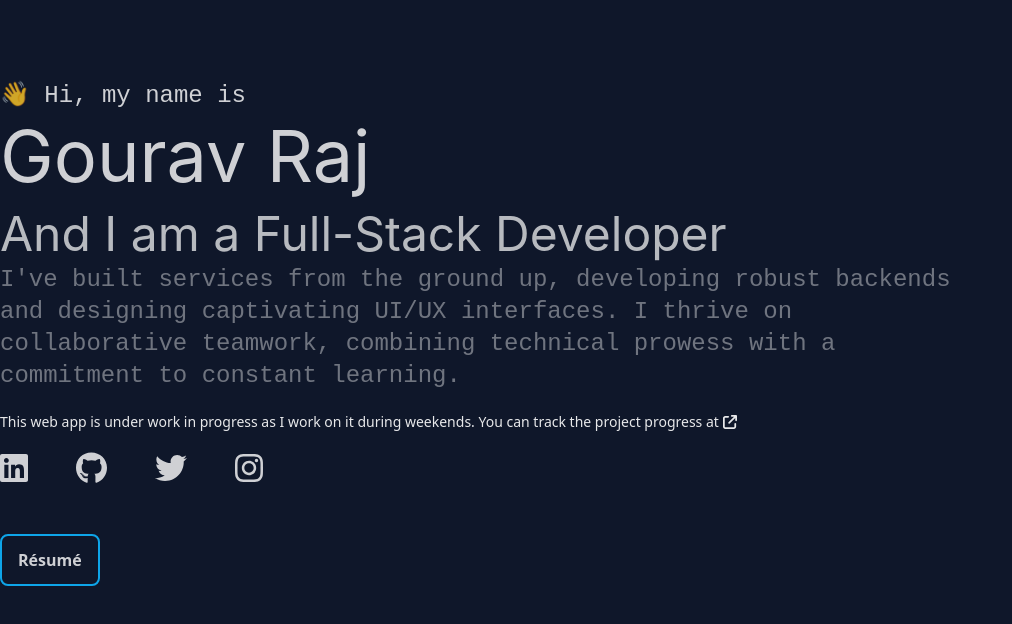
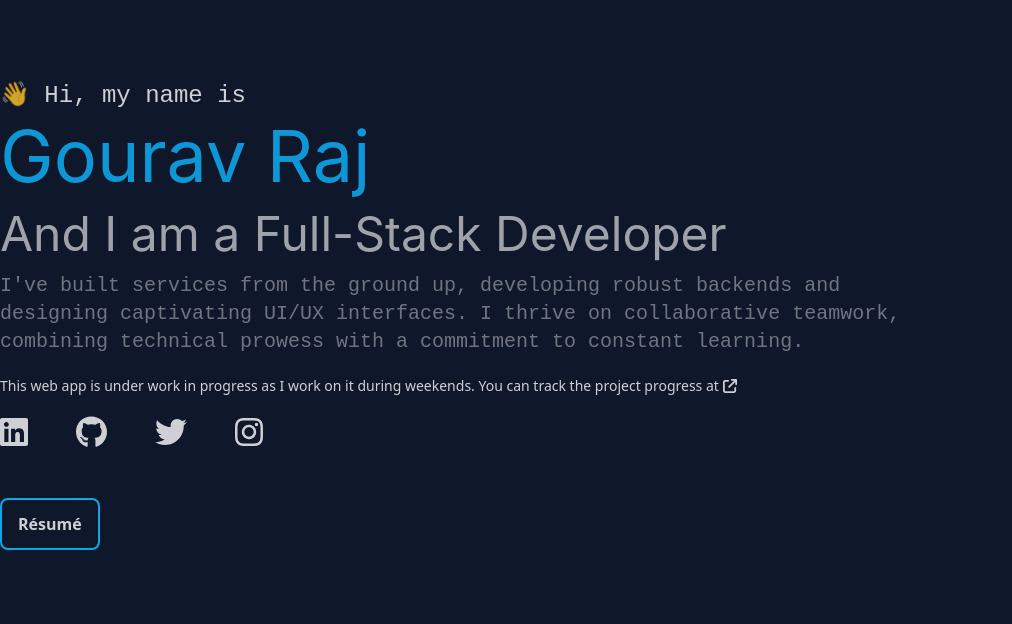
Before and after one commit to gogouravr/dot-portfolio, a React (Create React App) app: page / in a window 1280 px wide. Shown: the top 624 px of the page, without its empty margins (0-1012 px from the left). Built offline with nearby package versions, Linux system fonts and the light colour scheme.

Commit message:
Format Style

```diff
--- a/src/components/Intro.jsx
+++ b/src/components/Intro.jsx
@@ -15,20 +15,20 @@ export default function Intro() {
                 👋 Hi, my name is
             </div>
 
-            <div className="text-white font-high-l text-7xl text-sky-400/100 opacity-80">
+            <div className="text-sky-500 font-high-l text-7xl opacity-90">
                 {config['first-name'] + ' ' + config['last-name']}
             </div>
 
-            <div className="text-white font-high-l  text-5xl mt-3 text-4 opacity-70 leading-tight">
+            <div className="text-white font-high-l  text-5xl mt-3 mb-2 text-4 opacity-60 leading-tight">
                 And I am a Full-Stack Developer
             </div>
 
-            <atricle className='text-white text-2xl font-normal opacity-40 w-3/4'>
+            <atricle className='text-white text-xl font-normal opacity-40 w-3/4'>
                 {config.bio}
             </atricle>
 
             {config.wip &&
-                <span className='text-white text-sm font-sans mt-5 opacity-90'>
+                <span className='text-white text-sm font-sans mt-5 opacity-80'>
                     {config['wip-text'] + " "}
                     <span className='cursor-pointer' onClick={() => window.open(config['project-link'], '_target')}>
                         <FontAwesomeIcon icon={faArrowUpRightFromSquare} />
```
